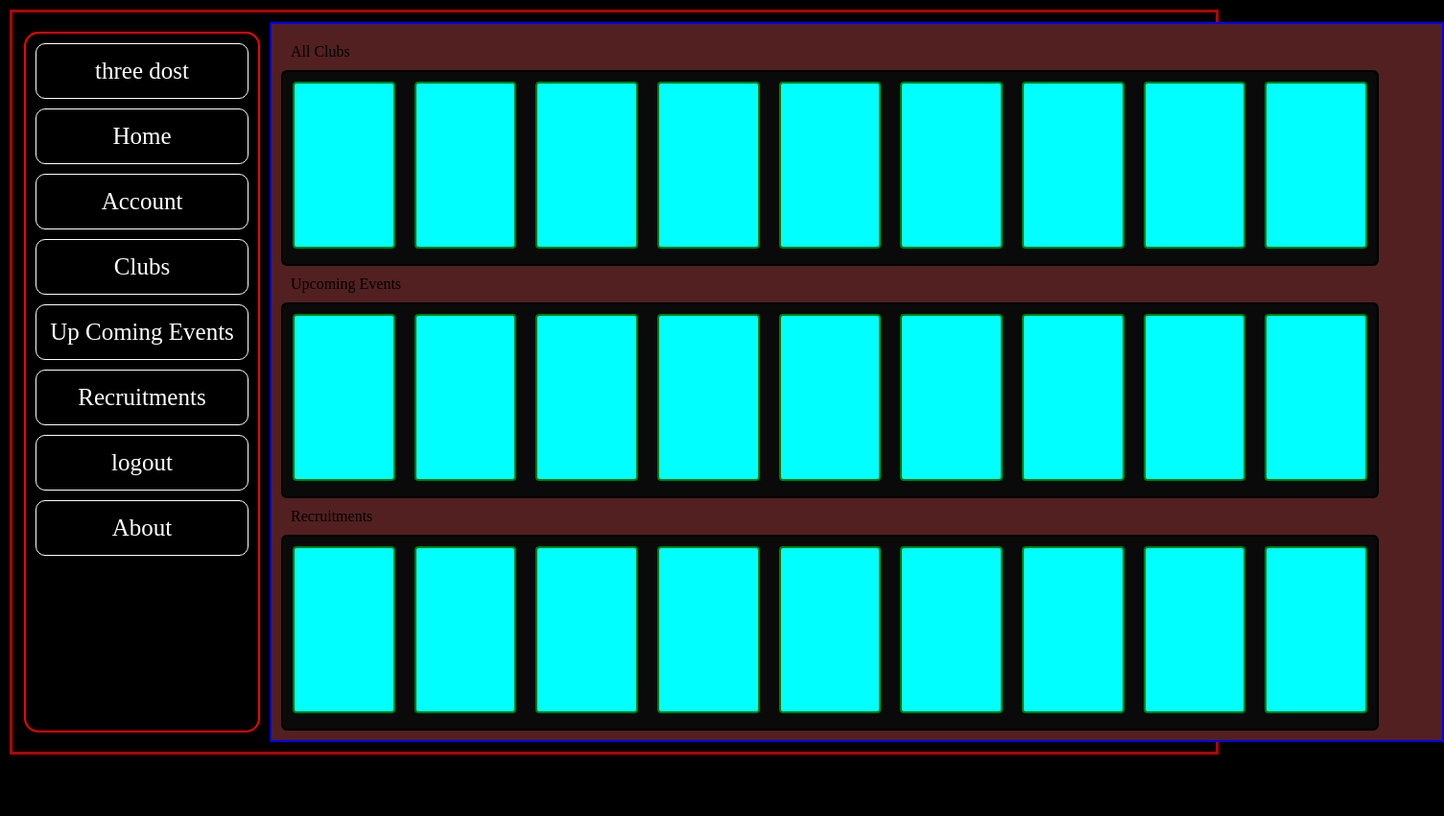
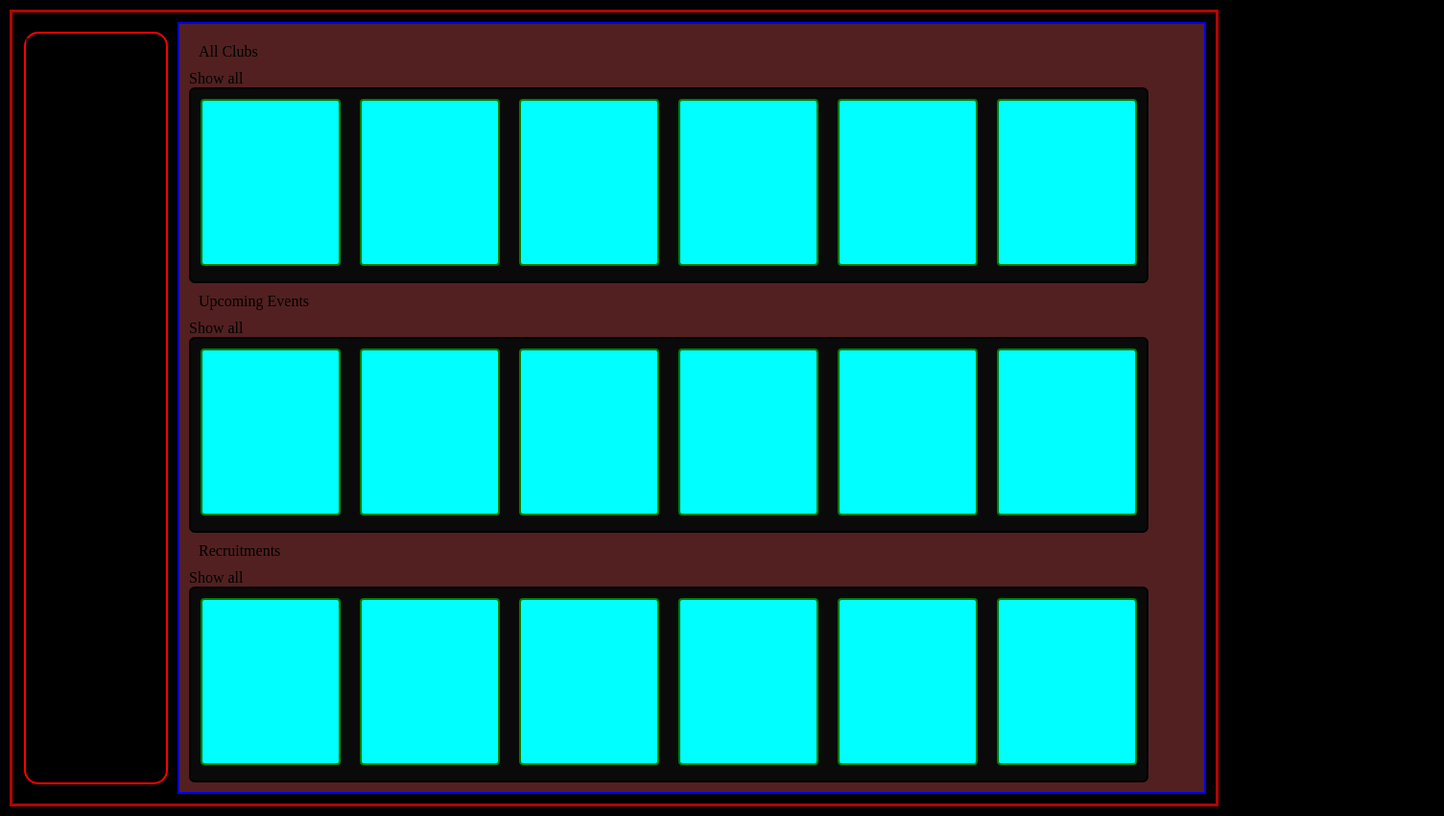
Before and after one commit to dineshmore01/Eventmate, a plain HTML site: page index.html in a window 1280 px wide. Shown: the part 52-902 px from the top of the page at 96% size, 1505 px wide, since content can reach past the window. Before the commit the page ends 848 px from the top, so only its background shows below. Drawn offline with Linux system fonts and the light colour scheme.

Commit message:
Update index.html

```diff
--- a/index.html
+++ b/index.html
@@ -1,34 +1,35 @@
 <!DOCTYPE html>
 <html lang="en">
+
 <head>
     <meta charset="UTF-8">
     <meta name="viewport" content="width=device-width, initial-scale=1.0">
     <title>Document</title>
     <link rel="stylesheet" href="style.css">
 </head>
+
 <body>
     <div class="top">
         <p>Title</p>
+        <div><img src="profile1.jpg" alt=""></div>
     </div>
 
     <div class="container">
         <div class="nav">
-
-            <nav >
-                <ul>
-                    <li>three dost</li>
-                    <li>Home</li>
-                    <li>Account</li>
-                    <li>Clubs</li>
-                    <li>Up Coming Events</li>
-                    <li>Recruitments</li>
-                    <li>logout</li>
-                    <li>About</li>
-                </ul>
-            </nav>
+            <div>Three dost</div>
+            <div>Home</div>
+            <div>Account</div>
+            <div>Clubs</div>
+            <div>Up Coming Events</div>
+            <div>Recruitments</div>
+            <div>logout</div>
+            <div>About</div>
         </div>
         <div class="content">
-            <div class="title">All Clubs</div>
+            <div class = "title-show">
+                <div class="title">All Clubs</div>
+                <div class = "show">Show all</div>
+            </div>
             <div class="section1">
                 <div class="cards1"></div>
                 <div class="cards1"></div>
@@ -36,13 +37,12 @@
                 <div class="cards1"></div>
                 <div class="cards1"></div>
                 <div class="cards1"></div>
-                <div class="cards1"></div>
-                <div class="cards1"></div>
-                <div class="cards1"></div>
-
             </div>
 
-            <div class="title">Upcoming Events</div>
+            <div class = "title-show" >
+                <div class="title">Upcoming Events</div>
+                <div class = "show">Show all</div>
+            </div>
             <div class="section2">
                 <div class="cards2"></div>
                 <div class="cards2"></div>
@@ -50,13 +50,11 @@
                 <div class="cards2"></div>
                 <div class="cards2"></div>
                 <div class="cards2"></div>
-                <div class="cards2"></div>
-                <div class="cards2"></div>
-                <div class="cards2"></div>
-
             </div>
-
-            <div class="title">Recruitments</div>
+            <div class = "title-show">
+                <div class="title">Recruitments</div>
+                <div class = "show">Show all</div>
+            </div>
             <div class="section3">
                 <div class="cards3"></div>
                 <div class="cards3"></div>
@@ -64,12 +62,9 @@
                 <div class="cards3"></div>
                 <div class="cards3"></div>
                 <div class="cards3"></div>
-                <div class="cards3"></div>
-                <div class="cards3"></div>
-                <div class="cards3"></div>
-
             </div>
         </div>
     </div>
 </body>
+
 </html>
```
